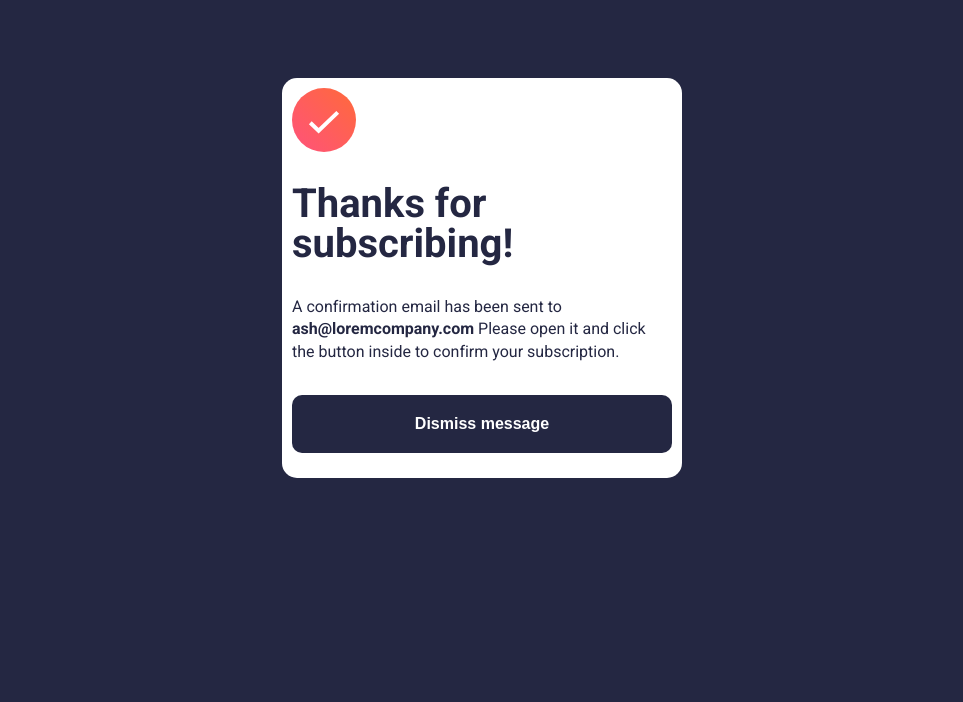
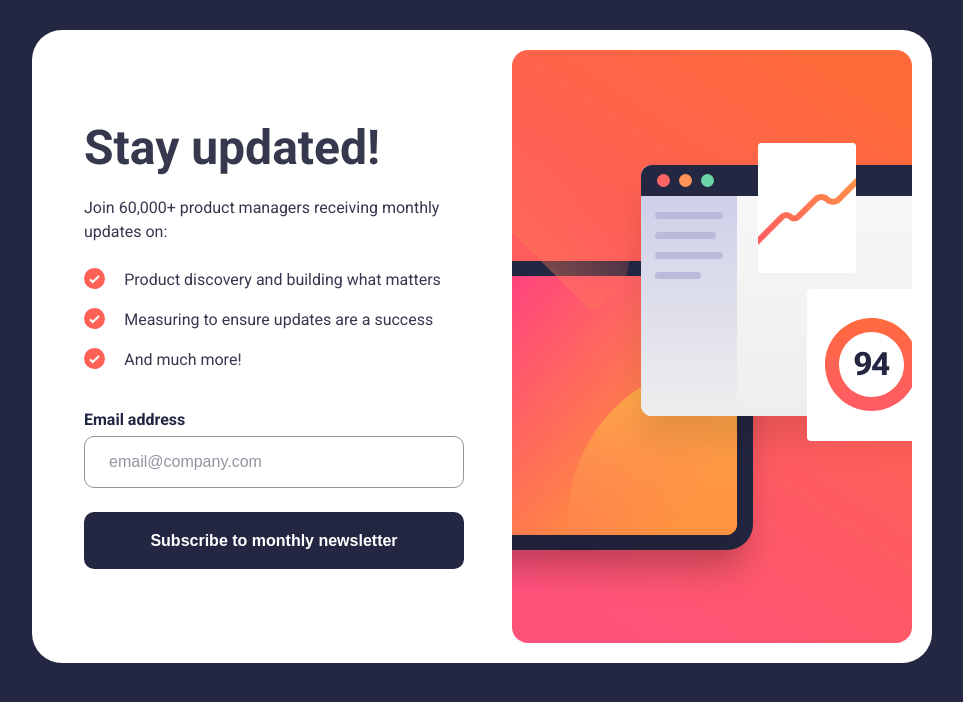
Before and after one commit to rh0se/newsletter-sign-up-with-success-message-main, a plain HTML site: page index.html in a window 1280 px wide. Shown: the whole page, without its empty margins (158-1121 px from the left). Drawn offline with Linux system fonts and the light colour scheme; a script that the page names is missing.

Commit message:
working on desktop design

```diff
--- a/index.html
+++ b/index.html
@@ -14,7 +14,7 @@
 </head>
 <body>
 
-  <main class="hidden">
+  <main>
     <section class="signup-illustration-container">
       <!-- <img src="./assets/images/illustration-sign-up-mobile.svg" alt="sign up illustration" id="illustration-img"> -->
     </section>
@@ -42,7 +42,7 @@
   </main>
 
 <!--   <div id="success-message" class="successs-container"> -->
-    <dialog id="success-dialog" open="">
+    <dialog id="success-dialog">
       <form method="dialog">
     <div class="success-icon-container">
       <img src="./assets/images/icon-success.svg" alt="success icon">
--- a/styles.scss
+++ b/styles.scss
@@ -197,6 +197,7 @@ dialog {
           top:50%;
           left: 50%;
           transform: translate(-50%, -50%); */
+          margin: 30px auto;
           width: min(900px, 90%);
           border-radius: 30px;
           padding: 20px;
```
Also changed, not shown: styles/styles.css, 1 other file.
